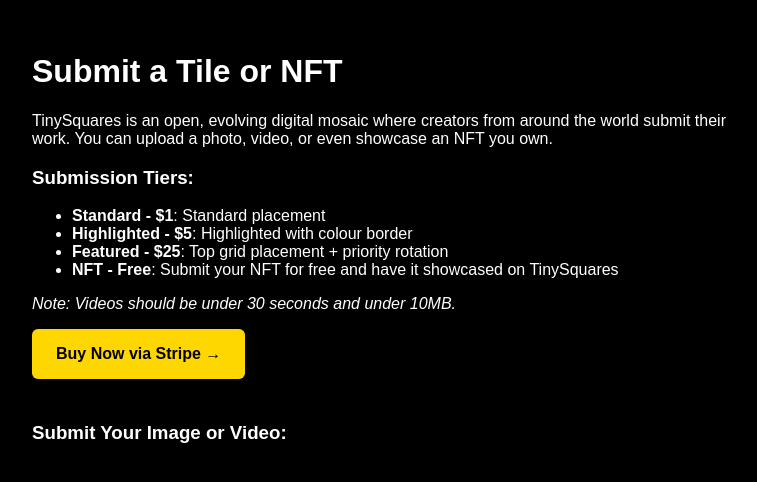
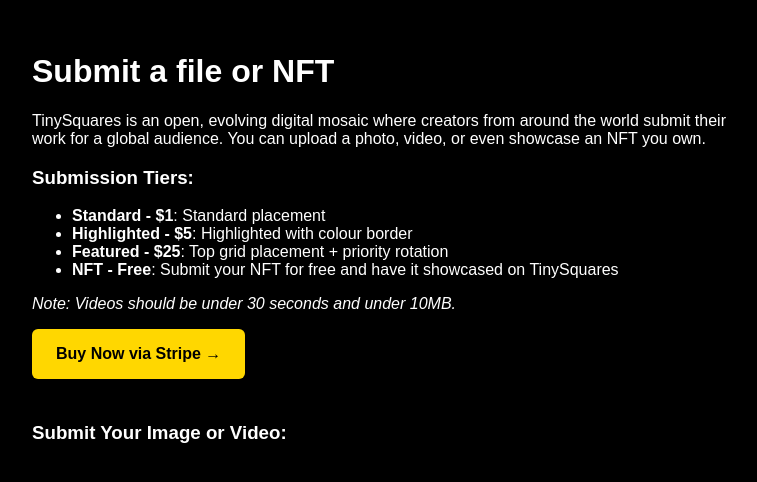
Before and after one commit to nunziocristaudo/citadel, a plain HTML site: page submit.html in a window 1280 px wide. Shown: the top 482 px of the page, without its empty margins (258-1015 px from the left). Drawn offline with Linux system fonts and the light colour scheme; a script that the page names is missing.

Commit message:
Update submit.html

```diff
--- a/submit.html
+++ b/submit.html
@@ -2,18 +2,18 @@
 <html lang="en">
 <head>
   <meta charset="UTF-8">
-  <title>Submit a Tile – TinySquares</title>
+  <title>Submit a file – TinySquares</title>
   <meta name="viewport" content="width=device-width, initial-scale=1">
   <meta name="description" content="Submit your image, video, or NFT to TinySquares and join a growing digital gallery of creative micro moments. Choose from Standard, Highlighted, Featured, or Free NFT submission tiers to showcase your work.">
   <meta name="keywords" content="TinySquares submission, submit tile, NFT submission, digital art gallery, share creativity, video tiles, image tiles, featured art, public mosaic, Web3, NFT showcase">
   <meta name="robots" content="index, follow">
   <meta property="og:type" content="website">
-  <meta property="og:title" content="Submit a Tile or NFT – TinySquares">
+  <meta property="og:title" content="Submit a file or NFT – TinySquares">
   <meta property="og:description" content="Become part of a public digital gallery. Submit your image, video, or NFT to TinySquares and inspire curiosity.">
   <meta property="og:url" content="https://tinysquares.io/submit.html">
   <meta property="og:image" content="https://tinysquares.io/preview.jpg">
   <meta name="twitter:card" content="summary_large_image">
-  <meta name="twitter:title" content="Submit a Tile or NFT – TinySquares">
+  <meta name="twitter:title" content="Submit a file or NFT – TinySquares">
   <meta name="twitter:description" content="Share your creativity or NFT with the world. Submit to TinySquares and become part of a global visual mosaic.">
   <meta name="twitter:image" content="https://tinysquares.io/preview.jpg">
   <meta name="mobile-web-app-capable" content="yes">
@@ -37,9 +37,9 @@
   </header>
 
   <main style="padding: 2rem; max-width: 700px; margin: auto;">
-    <h1>Submit a Tile or NFT</h1>
+    <h1>Submit a file or NFT</h1>
     <p>
-      TinySquares is an open, evolving digital mosaic where creators from around the world submit their work. You can upload a photo, video, or even showcase an NFT you own.
+      TinySquares is an open, evolving digital mosaic where creators from around the world submit their work for a global audience. You can upload a photo, video, or even showcase an NFT you own.
     </p>
 
     <h3>Submission Tiers:</h3>
```
